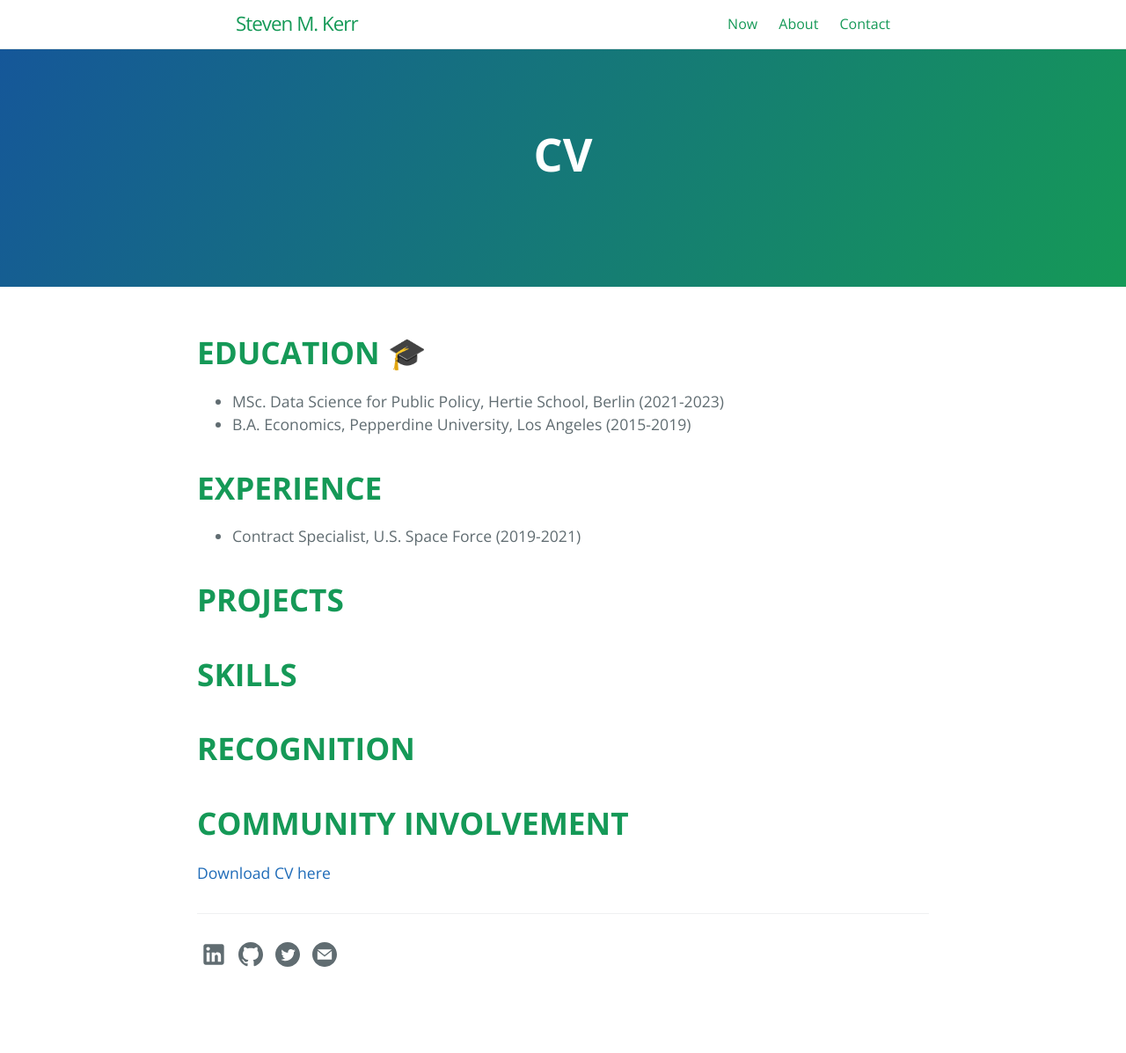
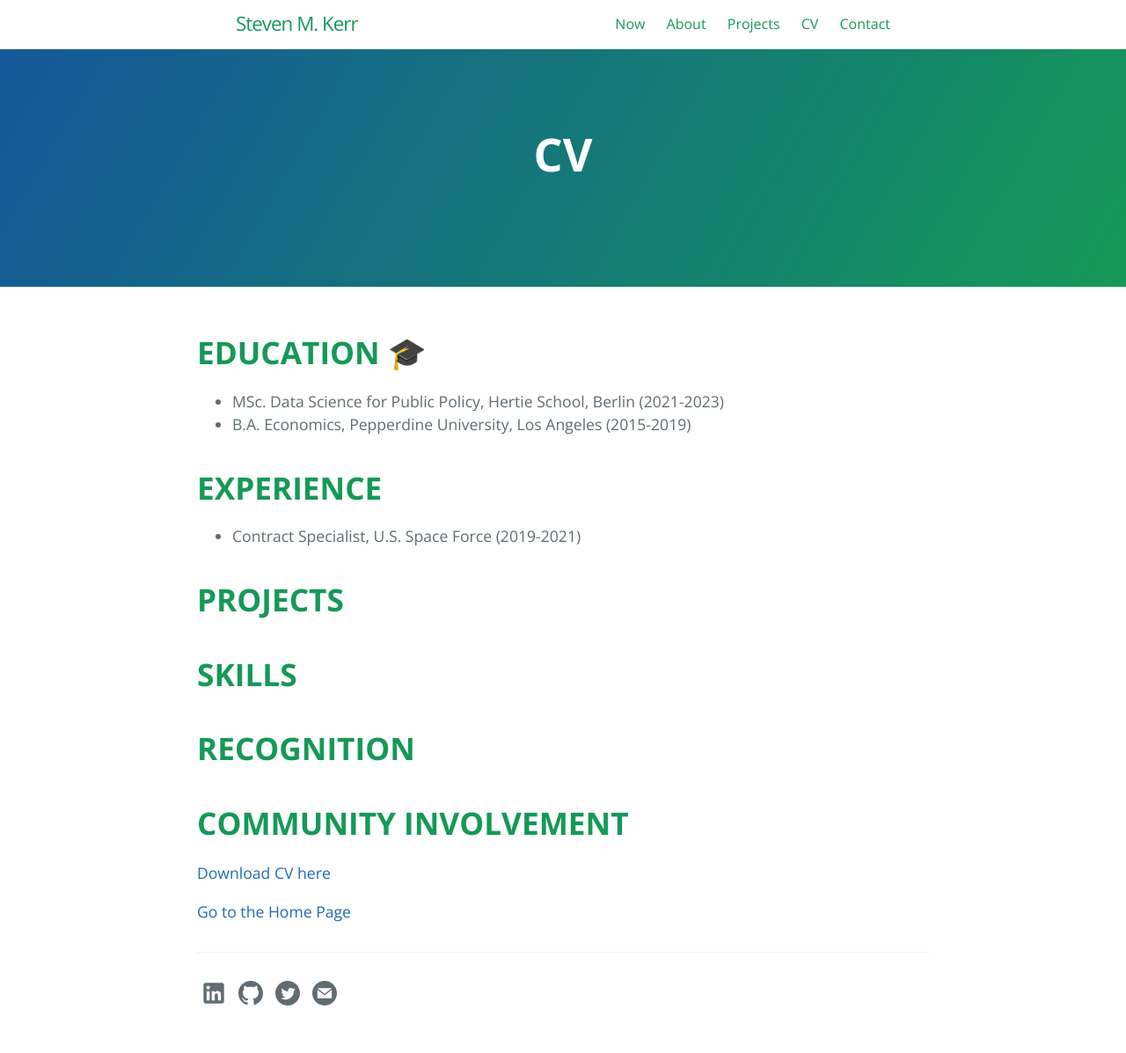
Before and after one commit to smkerr/smkerr.github.io, a Jekyll site: the page built from cv.md, in a window 1280 px wide. Shown: the whole page at 88% size. Built offline with Jekyll 4.4.1, drawn with Linux system fonts in a browser that asks for light colours; before the commit the page ends 1153 px from its top, so only the background shows below that.

Commit message:
delete Cayman Blog thumbnails, favicon.png to images, add pages to headr

```diff
--- a/_config.yml
+++ b/_config.yml
@@ -16,8 +16,8 @@ cayman-blog:
 theme: # leave it empty
 
 # social
-author: stevekerr
-image: /thumbnail-jumbo.png
+author: smkerr
+image:
 linkedin:
   username: stevenmileskerr
 twitter:
@@ -29,4 +29,4 @@ plugins:
 target-blank:
     rel: nofollow
 
-header_page_refs: ['now', 'about', 'contact'] # +cv, +portfolio
+header_page_refs: ['now', 'about', 'projects', 'cv', 'contact']
--- a/_layouts/default.html
+++ b/_layouts/default.html
@@ -17,7 +17,7 @@
     <meta charset="utf-8">
     <meta http-equiv="X-UA-Compatible" content="IE=edge">
     <meta name="viewport" content="width=device-width, initial-scale=1, maximum-scale=1">
-    <meta name="theme-color" content="#406E8E">
+    <meta name="theme-color" content="#FFA500">
     <meta name="apple-mobile-web-app-status-bar-style" content="black-translucent">
 
     {% if page.title %}
@@ -49,7 +49,7 @@
 
 
         <link rel="stylesheet" href="{{ '/assets/css/style.css?v=' | append: site.github.build_revision | absolute_url }}">
-        <link rel="shortcut icon" type="image/png" href="favicon.png">
+        <link rel="shortcut icon" type="image/png" href="images/favicon.png">
     </head>
     <body>
 
--- a/cv.md
+++ b/cv.md
@@ -22,3 +22,5 @@
 # **COMMUNITY INVOLVEMENT**
 
 [Download CV here]()
+
+[Go to the Home Page]({{ '/' | absolute_url }})
```
Also changed, not shown: about.md (+0 -1 lines), index.md (+2 -2 lines), projects.md (+3 -0 lines), images/favicon.png (renamed from favicon.png), thumbnail-jumbo.png (deleted), thumbnail-mobile.png (deleted), thumbnail.png (deleted), 1 other file.
